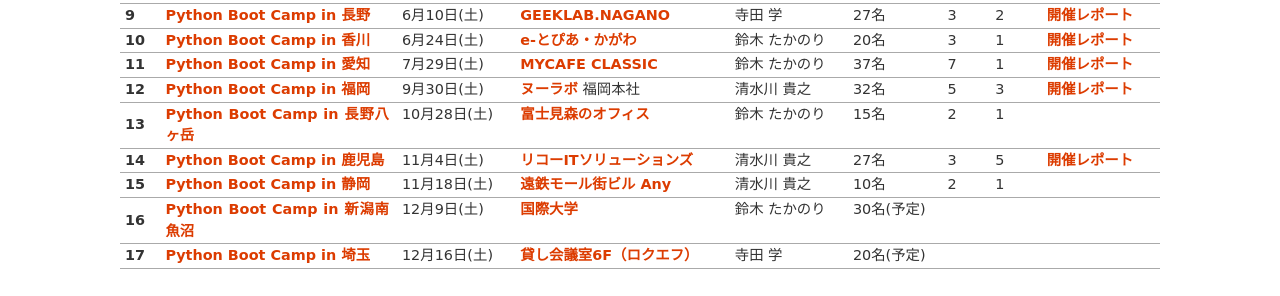
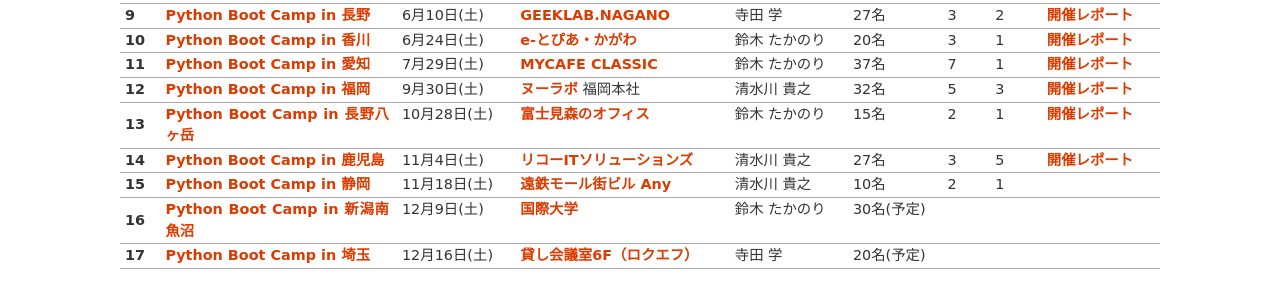
Before and after one commit to pyconjp/www.pycon.jp, a Sphinx documentation site: the page built from source/support/bootcamp.rst, in a window 1280 px wide and 900 px high, scrolled down 1925 px. Shown: the part 154-450 px from the top of the window. Built offline with Sphinx 7.4.7, drawn with Linux system fonts in a browser that asks for light colours.

Commit message:
add pycamp yatsugatake report

```diff
--- a/source/support/bootcamp.rst
+++ b/source/support/bootcamp.rst
@@ -227,7 +227,7 @@
      - 15名
      - 2
      - 1
-     -
+     - `開催レポート <http://pyconjp.blogspot.jp/2017/11/python-boot-camp-in.html>`__
    * - 14
      - `Python Boot Camp in 鹿児島 <https://pyconjp.connpass.com/event/67709/>`_
      - 11月4日(土)
```
